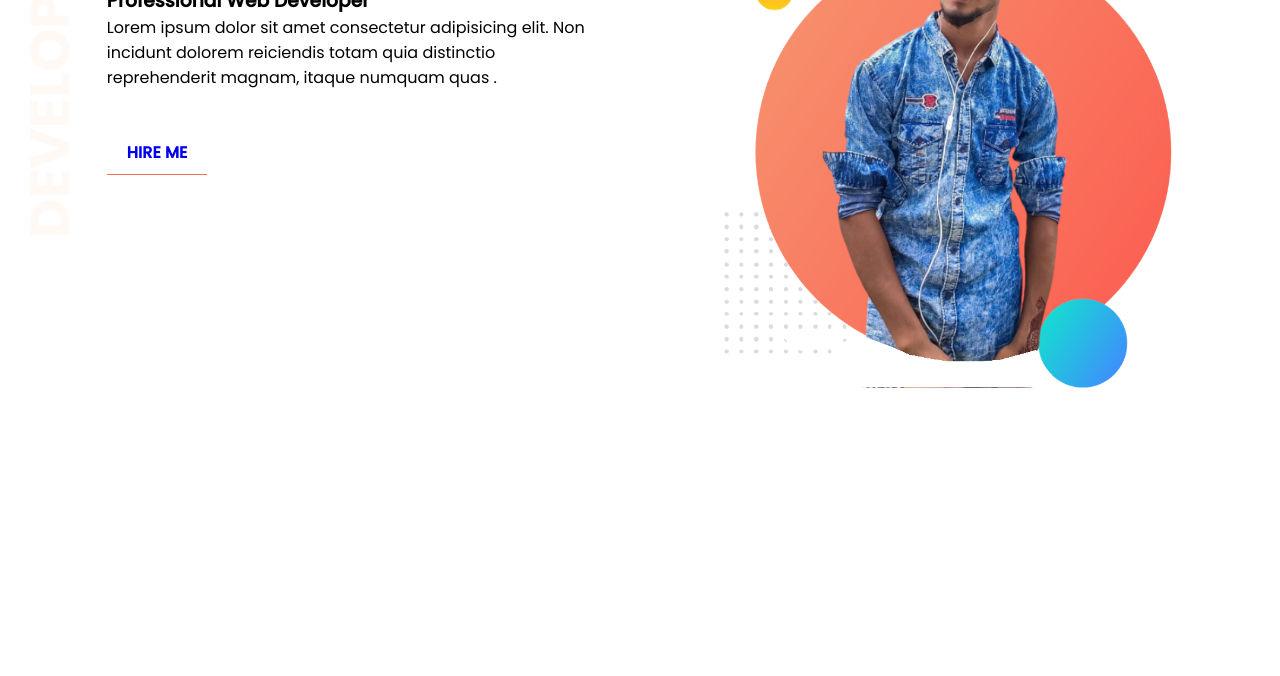
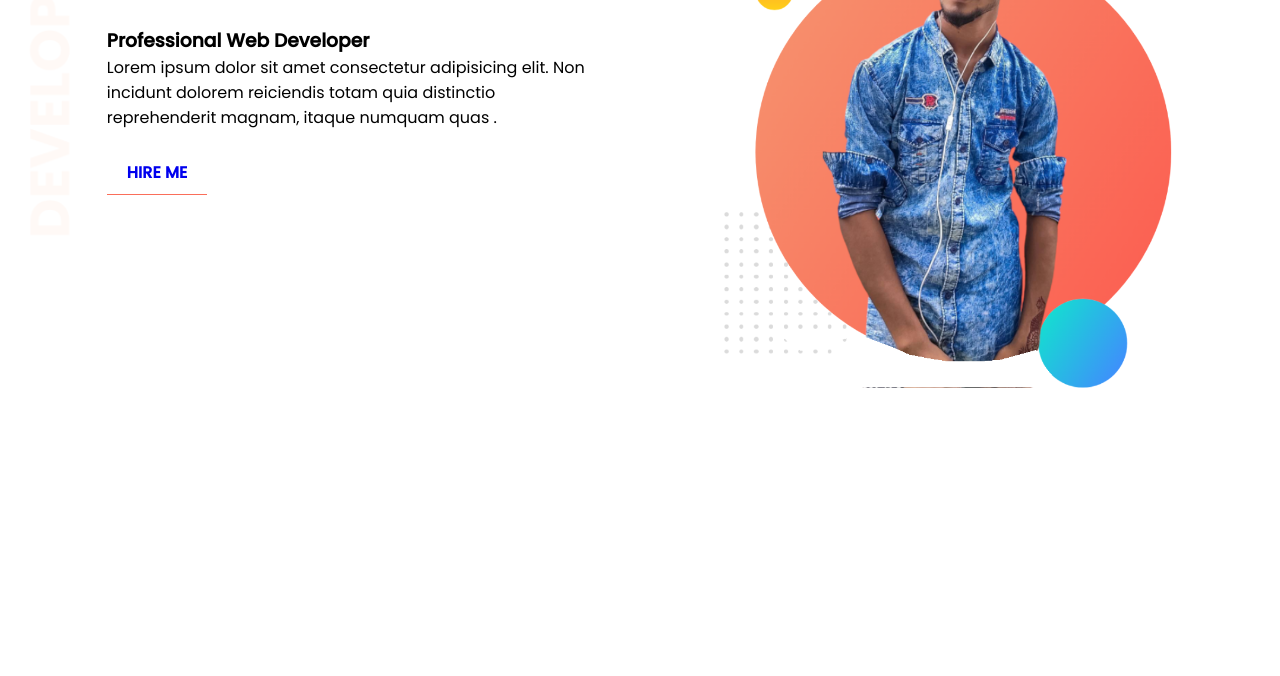
Before and after one commit to jahid005/Portfolio, a plain HTML site: page index.html in a window 1280 px wide. Shown: the part 124-800 px from the top of the page. Drawn offline with Linux system fonts and the light colour scheme.

Commit message:
top-header

```diff
--- a/style.css
+++ b/style.css
@@ -34,6 +34,9 @@ h1{
     padding-left:5%;
     margin-left:2%;
 }
+.header-top h3{
+    margin-top:40px;
+}
 /* Button */
 .hire-button{
     font-weight:700;
@@ -69,5 +72,5 @@ h1{
 }
 
 .header-top p{
-    margin-bottom: 50px;
+    margin-bottom: 30px;
 }
```
